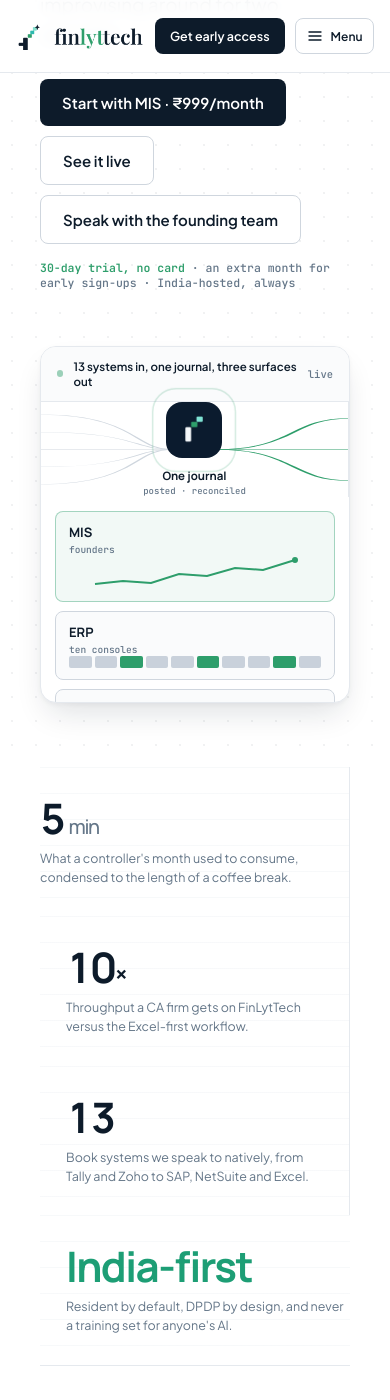
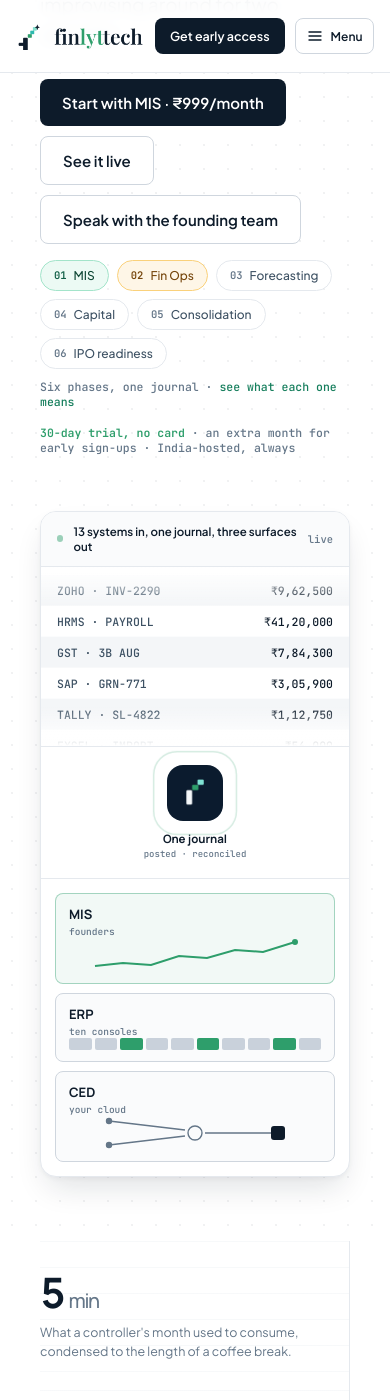
Before and after one commit to sasikeshav2207-debug/finlyt-web, a Jekyll site: the page built from index.html, in a window 390 px wide and 1400 px high, scrolled down 420 px. Built offline with Jekyll 4.4.1, drawn with Linux system fonts in a browser that asks for light colours; some of the changed text lies outside the part shown.

Commit message:
roadmap: six-phase timeline behind the IPO claim + mobile fixes for the hero visual
Co-Authored-By: Claude Opus 5 (1M context) <noreply@anthropic.com>

```diff
--- a/_layouts/finlyt.html
+++ b/_layouts/finlyt.html
@@ -31,6 +31,7 @@
         <svg viewBox="0 0 24 24" fill="none" stroke="#2E9E6B" stroke-width="2.4" stroke-linecap="round" stroke-linejoin="round" aria-hidden="true"><path d="m6 9 6 6 6-6"/></svg>
       </button>
 
+      <a class="nav-link{% if page.nav == 'roadmap' %} is-active{% endif %}" href="/roadmap/">Roadmap</a>
       <a class="nav-link{% if page.nav == 'pricing' %} is-active{% endif %}" href="/pricing/">Pricing</a>
 
       <button type="button" class="nav-trigger{% if page.nav == 'for-cas' %} is-active{% endif %}"
@@ -130,6 +131,7 @@
         <a href="/products/#erp">Enterprise ERP</a>
         <a href="/products/#ced">Custom Enterprise Dashboard</a>
         <a href="/products/#api">Any ERP via API</a>
+        <a href="/roadmap/">Roadmap · phase 1 to 6</a>
       </div>
 
       <div class="footer-col">
--- a/assets/finlyt.css
+++ b/assets/finlyt.css
@@ -157,6 +157,11 @@ a.np-chip:hover{border-color:var(--brand-emerald);color:var(--ink)}
    Responsive — collapses the design's fixed grids.
    Page markup tags each grid with g2 / g3 / g4 / split so these apply.
    ========================================================================== */
+/* Horizontal escape hatch for content that genuinely cannot stack -- numeric
+   tables, comparison grids. Not viewport-scoped: an 800px tablet needs it as
+   much as a 360px phone. */
+.scroll-x{overflow-x:auto;-webkit-overflow-scrolling:touch;overscroll-behavior-x:contain}
+
 @media (max-width:1180px){
   .nav-links{display:none}
   .nav-burger{display:inline-flex}
@@ -189,7 +194,6 @@ a.np-chip:hover{border-color:var(--brand-emerald);color:var(--ink)}
   h1{font-size:clamp(32px,8.5vw,44px)!important;line-height:1.08!important}
   h2{font-size:clamp(26px,6.5vw,32px)!important;line-height:1.12!important}
   .lede{font-size:15.5px}
-  .scroll-x{overflow-x:auto;-webkit-overflow-scrolling:touch}
 }
 @media (prefers-reduced-motion:reduce){
   html{scroll-behavior:auto}
@@ -218,3 +222,92 @@ a.np-chip:hover{border-color:var(--brand-emerald);color:var(--ink)}
   padding: 6px 13px;
   margin-bottom: 20px;
 }
+
+/* ─── Home hero visual ───────────────────────────────────────────────────
+   Stacks below 1024px. The fixed 300px height is a desktop-only geometry:
+   once the three panes become three rows it has to be released, or every
+   pane gets a third of it. The ledger lane keeps a height of its own so its
+   scroll animation still has something to scroll inside. */
+@media (max-width:1024px){
+  .hero-flow{height:auto!important;min-height:0!important}
+  .hero-flow > *{border-right:0!important}
+  .hero-flow > *:not(:last-child){border-bottom:1px solid var(--rule)}
+  .hero-flow > :first-child{height:210px}
+  .hero-flow > :nth-child(2){min-height:132px;padding:18px 0}
+}
+@media (max-width:760px){
+  .hero-flow > :first-child{height:180px}
+  /* The connector curves are drawn between side-by-side columns. Stacked,
+     they point at nothing. */
+  .hero-flow > :nth-child(2) svg{display:none}
+}
+
+/* ─── Phase timeline ─────────────────────────────────────────────────────
+   Built vertical-first. A horizontal rail of six phases is the obvious
+   desktop drawing, but it is the thing that breaks on a phone — six columns
+   of prose in 360px. A vertical rail reads correctly at every width and
+   simply gets more room to breathe on a wide screen, so there is no
+   breakpoint at which the layout has to be rescued. */
+.tl { position: relative; margin: 0; padding: 0; list-style: none; }
+.tl::before {
+  content: ""; position: absolute; left: 15px; top: 10px; bottom: 10px;
+  width: 2px; background: linear-gradient(180deg, var(--brand-emerald), var(--rule) 78%);
+}
+.tl-item { position: relative; padding: 0 0 34px 52px; }
+.tl-item:last-child { padding-bottom: 0; }
+
+.tl-node {
+  position: absolute; left: 0; top: 2px;
+  width: 32px; height: 32px; border-radius: 999px;
+  display: flex; align-items: center; justify-content: center;
+  font: 700 12px/1 var(--font-mono);
+  background: var(--paper); border: 2px solid var(--rule-strong);
+  color: var(--fg-3);
+}
+.tl-item[data-state="done"]  .tl-node { background: var(--brand-emerald); border-color: var(--brand-emerald); color: #fff; }
+.tl-item[data-state="now"]   .tl-node { background: var(--emerald-50); border-color: var(--brand-emerald); color: var(--emerald-700); }
+
+.tl-head { display: flex; align-items: baseline; flex-wrap: wrap; gap: 10px; margin-bottom: 4px; }
+.tl-title { font: 600 19px/1.25 var(--font-display); letter-spacing: -.018em; color: var(--ink); margin: 0; }
+.tl-meta { font: 500 11.5px var(--font-mono); color: var(--fg-3); }
+
+.tl-state {
+  font: 600 9.5px var(--font-mono); letter-spacing: .09em; text-transform: uppercase;
+  padding: 3px 9px; border-radius: 999px; white-space: nowrap;
+  background: var(--paper-3); border: 1px solid var(--rule-strong); color: var(--fg-3);
+}
+.tl-item[data-state="done"] .tl-state { background: var(--emerald-50); border-color: var(--emerald-200); color: var(--emerald-700); }
+.tl-item[data-state="now"]  .tl-state { background: var(--warning-tint); border-color: var(--amber-200); color: var(--amber-700); }
+
+.tl-body { font: 400 14.5px/1.65 var(--font-sans); color: var(--fg-2); margin: 0 0 12px; max-width: 66ch; }
+.tl-list { margin: 0; padding: 0; list-style: none; display: grid; gap: 7px; }
+.tl-list li {
+  position: relative; padding-left: 17px;
+  font: 400 13.5px/1.6 var(--font-sans); color: var(--fg-2);
+}
+.tl-list li::before {
+  content: ""; position: absolute; left: 2px; top: 8px;
+  width: 5px; height: 5px; border-radius: 999px; background: var(--emerald-300);
+}
+
+/* At-a-glance strip. Wraps rather than scrolls, so it never needs a
+   horizontal gesture on a phone. */
+.phase-strip { display: flex; flex-wrap: wrap; gap: 8px; margin: 0 0 8px; padding: 0; list-style: none; }
+.phase-strip li {
+  display: inline-flex; align-items: center; gap: 7px;
+  padding: 7px 13px; border-radius: 999px;
+  border: 1px solid var(--rule); background: var(--paper);
+  font: 500 12px var(--font-sans); color: var(--fg-2); white-space: nowrap;
+}
+.phase-strip li b { font: 700 10.5px var(--font-mono); color: var(--fg-3); }
+.phase-strip li[data-state="done"] { border-color: var(--emerald-200); background: var(--emerald-50); color: var(--emerald-800); }
+.phase-strip li[data-state="done"] b { color: var(--emerald-700); }
+.phase-strip li[data-state="now"] { border-color: var(--amber-200); background: var(--warning-tint); color: var(--amber-700); }
+.phase-strip li[data-state="now"] b { color: var(--amber-700); }
+
+@media (max-width:760px){
+  .tl::before { left: 13px; }
+  .tl-item { padding-left: 44px; padding-bottom: 28px; }
+  .tl-node { width: 28px; height: 28px; font-size: 11px; }
+  .tl-title { font-size: 17px; }
+}
--- a/index.html
+++ b/index.html
@@ -17,6 +17,15 @@ description: The finance operating substrate India's mid-market has been improvi
           <a class="btn-ghost" href="https://dashboard.finlyt.net/demo">See it live</a>
           <a class="btn-ghost" href="/contact/">Speak with the founding team</a>
         </div>
+        <ul class="phase-strip" style="margin-bottom:10px">
+          <li data-state="done"><b>01</b> MIS</li>
+          <li data-state="now"><b>02</b> Fin Ops</li>
+          <li><b>03</b> Forecasting</li>
+          <li><b>04</b> Capital</li>
+          <li><b>05</b> Consolidation</li>
+          <li><b>06</b> IPO readiness</li>
+        </ul>
+        <div style="font:500 11.5px var(--font-mono);color:var(--fg-3);margin-bottom:16px">Six phases, one journal · <a href="/roadmap/">see what each one means</a></div>
         <div style="font:500 11.5px var(--font-mono);color:var(--fg-3)"><b style="color:#2E9E6B;font-weight:600">30-day trial, no card</b> · an extra month for early sign-ups · India-hosted, always</div>
       </div>
 
@@ -26,7 +35,7 @@ description: The finance operating substrate India's mid-market has been improvi
           <span style="font:600 11.5px var(--font-sans);color:var(--ink)">13 systems in, one journal, three surfaces out</span>
           <span style="margin-left:auto;font:500 10.5px var(--font-mono);color:var(--fg-3)">live</span>
         </div>
-        <div style="display:grid;grid-template-columns:minmax(190px,1fr) 132px minmax(150px,1fr);min-height:300px;height:300px" class="split">
+        <div style="display:grid;grid-template-columns:minmax(190px,1fr) 132px minmax(150px,1fr);min-height:300px;height:300px" class="split hero-flow">
           <div style="border-right:1px solid var(--rule);overflow:hidden;position:relative">
             <div style="position:absolute;top:0;left:0;right:0;height:40px;background:linear-gradient(to bottom,#fff,rgba(255,255,255,0));z-index:2"></div>
             <div style="position:absolute;bottom:0;left:0;right:0;height:40px;background:linear-gradient(to top,#fff,rgba(255,255,255,0));z-index:2"></div>
@@ -297,7 +306,8 @@ description: The finance operating substrate India's mid-market has been improvi
         </span>
       </div>
       <div style="display:grid;grid-template-columns:1.15fr 1fr" class="split">
-        <div style="border-right:1px solid var(--rule)">
+        <div style="border-right:1px solid var(--rule)" class="scroll-x">
+          <div style="min-width:420px">
           <div style="display:grid;grid-template-columns:1.6fr 1fr 1fr .7fr;padding:10px 18px;border-bottom:1px solid var(--rule);font:600 9.5px var(--font-sans);text-transform:uppercase;letter-spacing:.07em;color:var(--fg-3)"><span>Line</span><span style="text-align:right">Aug</span><span style="text-align:right">Budget</span><span style="text-align:right">Var</span></div>
           <div style="display:grid;grid-template-columns:1.6fr 1fr 1fr .7fr;padding:11px 18px;border-bottom:1px solid var(--rule);font:500 12.5px var(--font-sans);color:var(--ink);font-variant-numeric:tabular-nums"><span>Revenue</span><span style="text-align:right">₹1,86,42,000</span><span style="text-align:right;color:var(--fg-3)">₹1,78,00,000</span><span style="text-align:right;color:var(--emerald-600);font-weight:600">+4.7</span></div>
           <div style="display:grid;grid-template-columns:1.6fr 1fr 1fr .7fr;padding:11px 18px;border-bottom:1px solid var(--rule);font:500 12.5px var(--font-sans);color:var(--ink);font-variant-numeric:tabular-nums"><span>Direct cost</span><span style="text-align:right">₹92,10,000</span><span style="text-align:right;color:var(--fg-3)">₹90,00,000</span><span style="text-align:right;color:var(--signal-negative);font-weight:600">−2.3</span></div>
@@ -305,6 +315,7 @@ description: The finance operating substrate India's mid-market has been improvi
           <div style="display:grid;grid-template-columns:1.6fr 1fr 1fr .7fr;padding:11px 18px;border-bottom:1px solid var(--rule);font:500 12.5px var(--font-sans);color:var(--ink);font-variant-numeric:tabular-nums"><span>Payroll</span><span style="text-align:right">₹41,20,000</span><span style="text-align:right;color:var(--fg-3)">₹41,00,000</span><span style="text-align:right;color:var(--fg-3);font-weight:600">−0.5</span></div>
           <div style="display:grid;grid-template-columns:1.6fr 1fr 1fr .7fr;padding:11px 18px;border-bottom:1px solid var(--rule);font:500 12.5px var(--font-sans);color:var(--ink);font-variant-numeric:tabular-nums"><span>Other opex</span><span style="text-align:right">₹26,64,000</span><span style="text-align:right;color:var(--fg-3)">₹25,00,000</span><span style="text-align:right;color:var(--signal-negative);font-weight:600">−6.6</span></div>
           <div style="display:grid;grid-template-columns:1.6fr 1fr 1fr .7fr;padding:13px 18px;font:700 13px var(--font-display);font-variant-numeric:tabular-nums;background:var(--brand-navy)"><span style="color:#fff">EBITDA</span><span style="text-align:right;color:#fff">₹26,48,000</span><span style="text-align:right;color:rgba(255,255,255,.55)">₹22,00,000</span><span style="text-align:right;color:#6DCFA9">+20.4</span></div>
+          </div>
         </div>
         <div style="padding:18px;display:flex;flex-direction:column;gap:14px">
           <div>
```
Also changed, not shown: roadmap.html (added, +155 -0 lines), tools/audit_mobile.py (added, +114 -0 lines).
